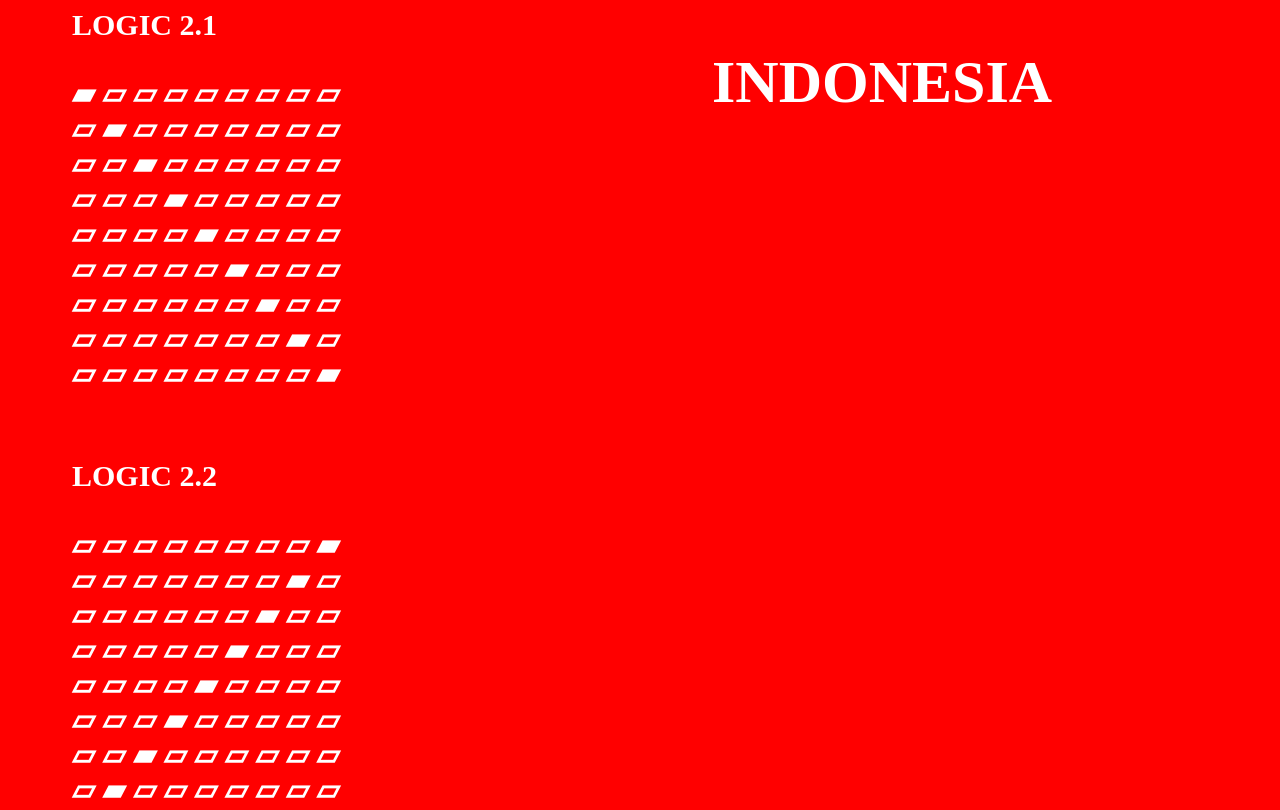
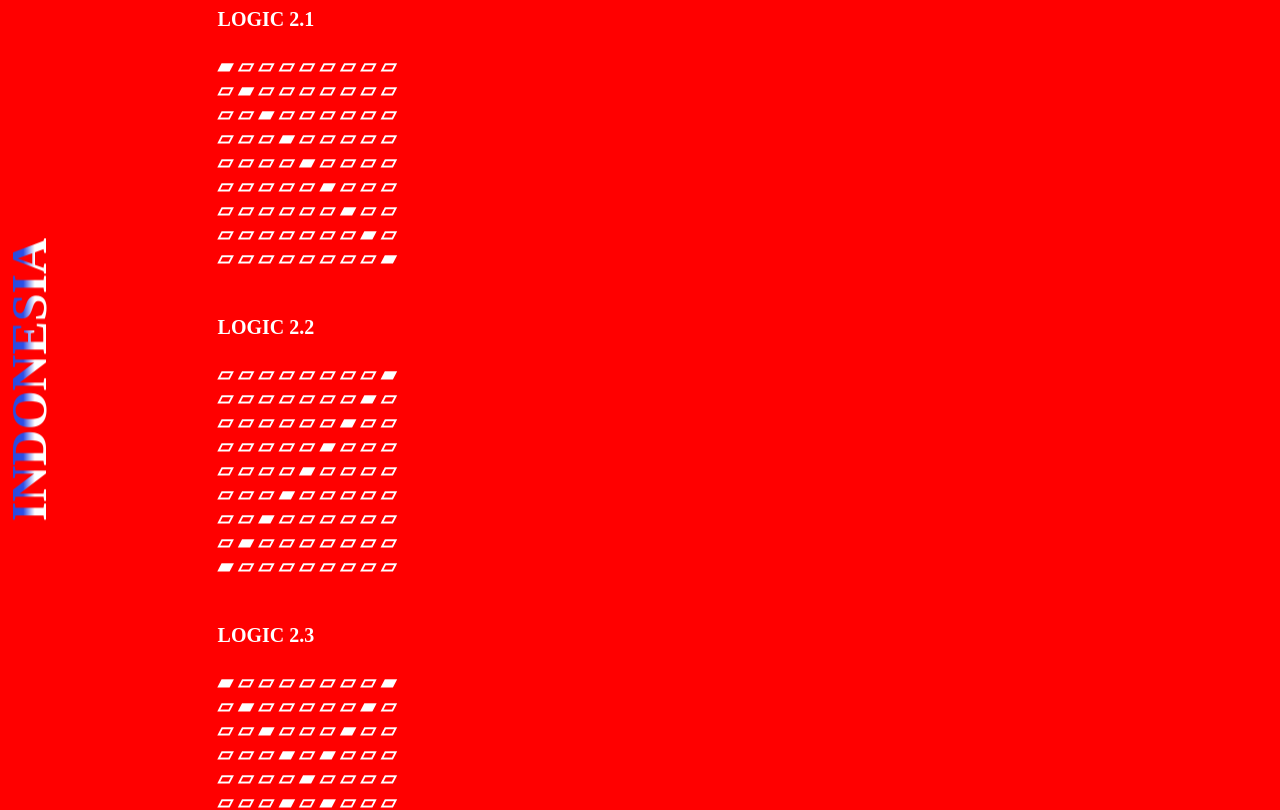
Before and after one commit to mujahidinnn/logic-pattern2, a plain HTML site: page index.html in a window 1280 px wide. Shown: the top 810 px of the page. Drawn offline with Linux system fonts and the light colour scheme.

Commit message:
rubah h1

```diff
--- a/index.html
+++ b/index.html
@@ -12,10 +12,10 @@
   </head>
   <body
     style="
-      padding-left: 5%;
+      margin-left: 17%;
       color: white;
       background-color: red;
-      font-size: 30px;
+      font-size: 20px;
       font-weight: bolder;
       background-image: url(indonesia.png);
       background-size: contain;
@@ -24,7 +24,30 @@
       background-position: 90%;
     "
   >
-    <h1 style="position: fixed; width: 100%; padding-left: 50%">INDONESIA</h1>
+    <h1
+      style="
+        margin-top: 18%;
+        margin-left: -17%;
+        font-size: 50px;
+        position: fixed;
+        writing-mode: tb-rl;
+        transform: rotate(180deg);
+        text-align: center;
+        background: linear-gradient(
+          to right,
+          #ffffff 20%,
+          #2c4fe7 30%,
+          #2341c8 60%,
+          #ffffff 80%
+        );
+        background-size: 200% auto;
+        -webkit-background-clip: text;
+        -webkit-text-fill-color: transparent;
+      "
+    >
+      INDONESIA
+    </h1>
+
     <div>
       <script src="logic-2.js"></script>
       <script src="logic-3.js"></script>
--- a/logic-3.js
+++ b/logic-3.js
@@ -4,9 +4,9 @@
 for (x = 0; x < n; x++) {
   for (y = 0; y < n; y++) {
     if (x == y) {
-      document.write(x * 2 + 1 + "&nbsp");
+      document.write(x * 2 + 1 + " &nbsp");
     } else {
-      document.write(" 🆇 ");
+      document.write(" - " + "&nbsp");
     }
   }
   document.write("<br>");
@@ -21,9 +21,9 @@
 for (x = 0; x < n; x++) {
   for (y = 0; y < n; y++) {
     if (n - x - 1 == y) {
-      document.write(y * 2 + "&nbsp");
+      document.write(y * 2 + "&nbsp ");
     } else {
-      document.write(" 🆇 ");
+      document.write(" - " + " &nbsp");
     }
   }
   document.write("<br>");
@@ -38,11 +38,11 @@
 for (x = 0; x < n; x++) {
   for (y = 0; y < n; y++) {
     if (x == y) {
-      document.write(x * 2 + 1 + "&nbsp");
+      document.write(x * 2 + 1 + " &nbsp ");
     } else if (n - x - 1 == y) {
-      document.write(y * 2 + "&nbsp");
+      document.write(y * 2 + " &nbsp ");
     } else {
-      document.write(" 🆇 ");
+      document.write(" - " + " &nbsp");
     }
   }
   document.write("<br>");
@@ -68,9 +68,9 @@
 // x + 7 == y ||
 // x + 8 == y
 // ) {
-// document.write(" 🆇 ");
+// document.write(" - "+" &nbsp");
 // } else {
-// document.write(" 🅰 ");
+// document.write(" A ");
 // }
 // }
 // document.write("<br>");
@@ -85,9 +85,9 @@
     if (x == y) {
       document.write(x * 2 + 1 + "&nbsp");
     } else if (x > y) {
-      document.write(" 🅰 ");
+      document.write("A" + "&nbsp");
     } else {
-      document.write(" 🆇 ");
+      document.write(" - " + "&nbsp");
     }
   }
   document.write("<br>");
@@ -104,9 +104,9 @@
     if (x == y) {
       document.write(x * 2 + 1 + "&nbsp");
     } else if (x > y) {
-      document.write(" 🅰 ");
+      document.write(" A " + "&nbsp");
     } else {
-      document.write(" 🅱 ");
+      document.write(" B " + "&nbsp");
     }
   }
   document.write("<br>");
```
